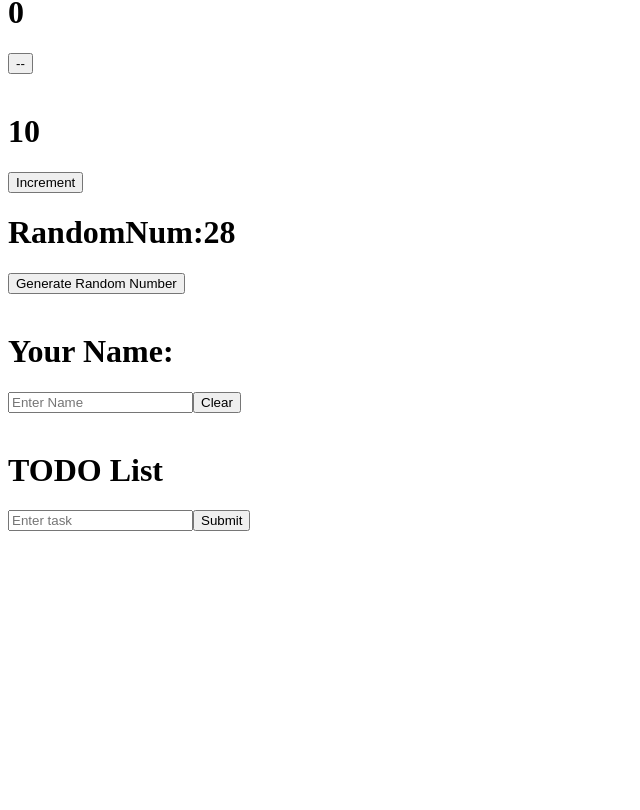
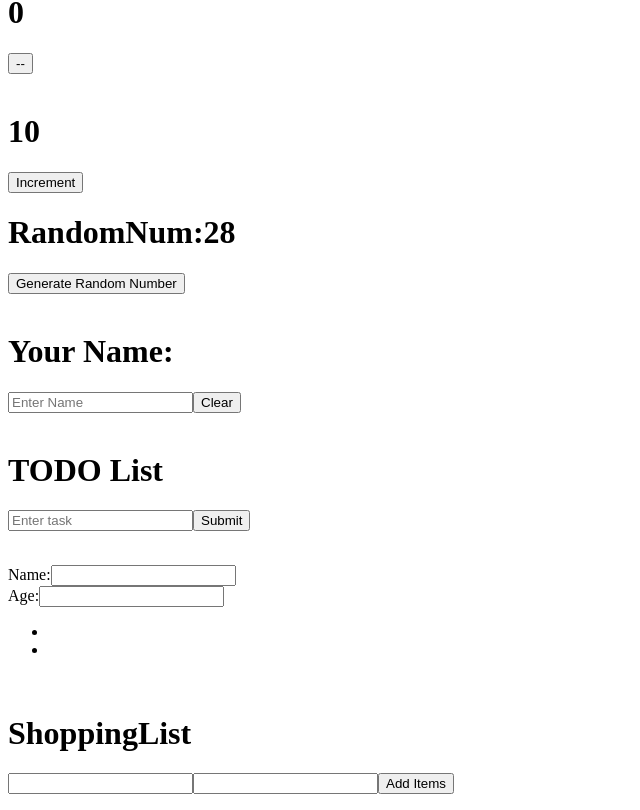
Before and after one commit to dilipyadav22/React-Question, a React (Vite) app: page / in a window 1280 px wide. Shown: the part 2150-2960 px from the top of the page, without its empty margins (0-640 px from the left). Before the commit the page ends 2697 px from the top, so only its background shows below. Built offline with nearby package versions, Linux system fonts and the light colour scheme.

Commit message:
shoppinglist

```diff
--- a/src/App.jsx
+++ b/src/App.jsx
@@ -15,6 +15,8 @@ import InUseStateCallBack from './component/InUseStateCallBack'
 import RandomNum from './component/RandomNum'
 import SetlocalandGet from './component/SetlocalandGet'
 import Todos from './component/Todos'
+import PrfileShow from './component/PrfileShow'
+import ShoppingList from './component/ShoppingList'
 
 const App=()=> {
 
@@ -48,6 +50,10 @@ const App=()=> {
      <SetlocalandGet/>
      <br/>
      <Todos/>
+     <br/>
+     <PrfileShow/>
+     <br/>
+     <ShoppingList/>
     </div>
   )
 }
--- /dev/null
+++ b/src/component/PrfileShow.jsx
@@ -0,0 +1,50 @@
+import React, { useState } from 'react'
+
+const PrfileShow = () => {
+    const [profile, setProfile] = useState({
+        name:"",
+        age:"",
+    })
+
+    const handleChange=(e)=>{
+        const {name,value} = e.target;
+
+        setProfile((prev)=>({
+            ...prev,
+            [name]:value,
+        }))
+
+    }
+
+    const handleSubmit=()=>{
+        e.preventDefault();
+
+    }
+
+  return (
+    <div>
+        <form onSubmit={handleSubmit} >
+            <div>
+                <label>Name:
+                <input type='text' name='name' value={profile.name} onChange={handleChange} />
+                </label>
+            </div>
+
+            <div>
+                <label>Age:
+                <input type='Number' name='age' value={profile.age} onChange={handleChange} />
+                </label>
+            </div>
+        </form>
+
+        <ul>
+
+               <li>{profile.name}</li>
+                    <li>{profile.age}</li>
+
+        </ul>
+    </div>
+  )
+}
+
+export default PrfileShow
--- /dev/null
+++ b/src/component/ShoppingList.jsx
@@ -0,0 +1,48 @@
+import React, { useState } from 'react'
+
+const ShoppingList = () => {
+    const [items, setItems] = useState([]);
+    const [name, setName] = useState('');
+    const [quantity, setQuantity] = useState('');
+
+    const handleSubmit=(e)=>{
+        e.preventDefault();
+
+        if(!name||!quantity) return;
+
+        const newItem = {
+            name,
+            quantity:parseInt(quantity)
+        }
+
+        setItems((prev)=>[...prev,newItem]);
+
+        setName('');
+        setQuantity('')
+    }
+
+  return (
+    <div>
+        <h1>ShoppingList</h1>
+        <form onSubmit={handleSubmit} >
+            <input type='text' name='name' value={name} onChange={(e)=>setName(e.target.value)} />
+            <input type='Number' name='quantity' value={quantity} onChange={(e)=>setQuantity(e.target.value)} />
+
+            <button type='submit' >Add Items</button>
+
+        </form>
+
+    <ul>
+        {
+            items.map((item,indx)=>(
+                <li key={indx}>Name:{item.name} <br/>
+                    Quantity:{item.quantity}
+                </li>
+            ))
+        }
+    </ul>
+    </div>
+  )
+}
+
+export default ShoppingList
```
